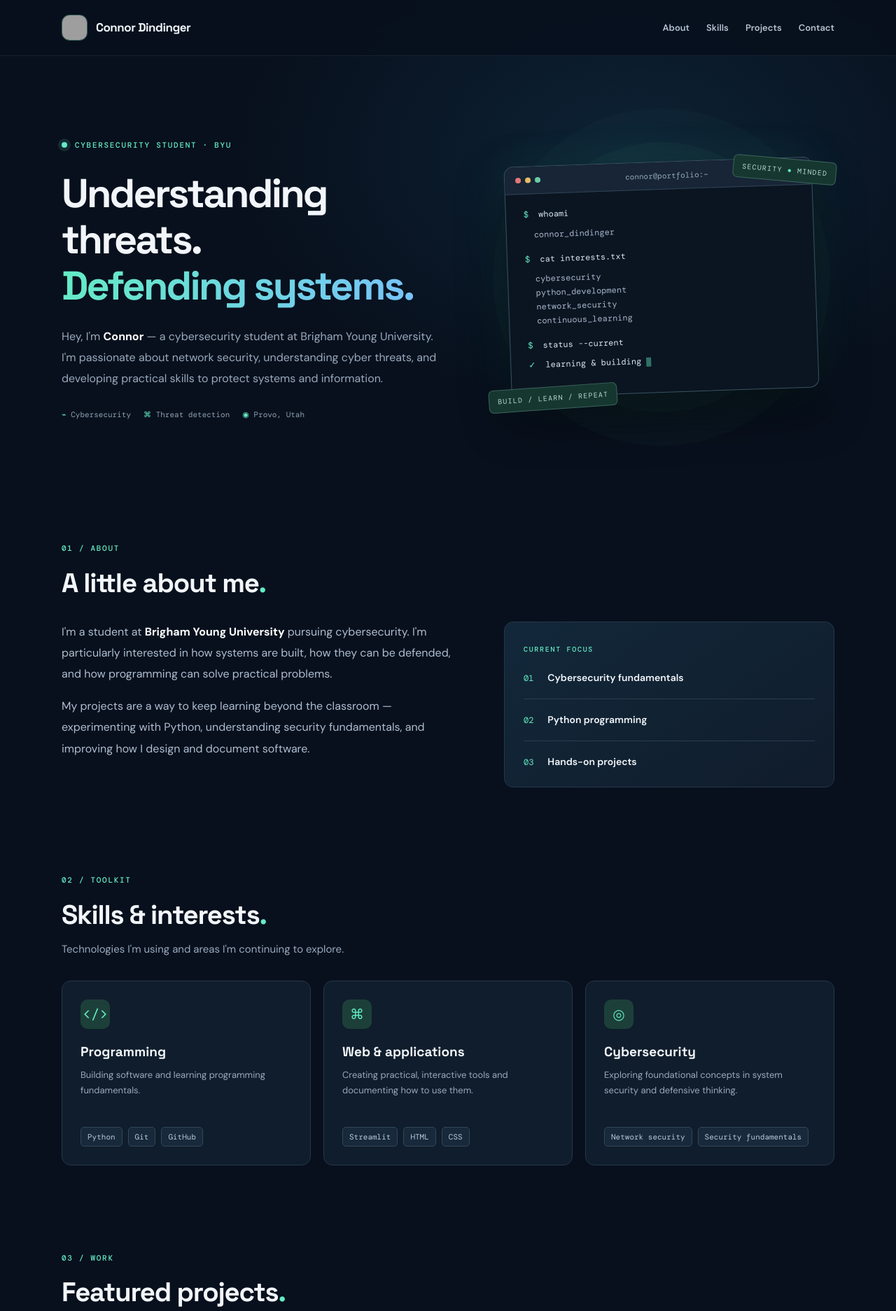
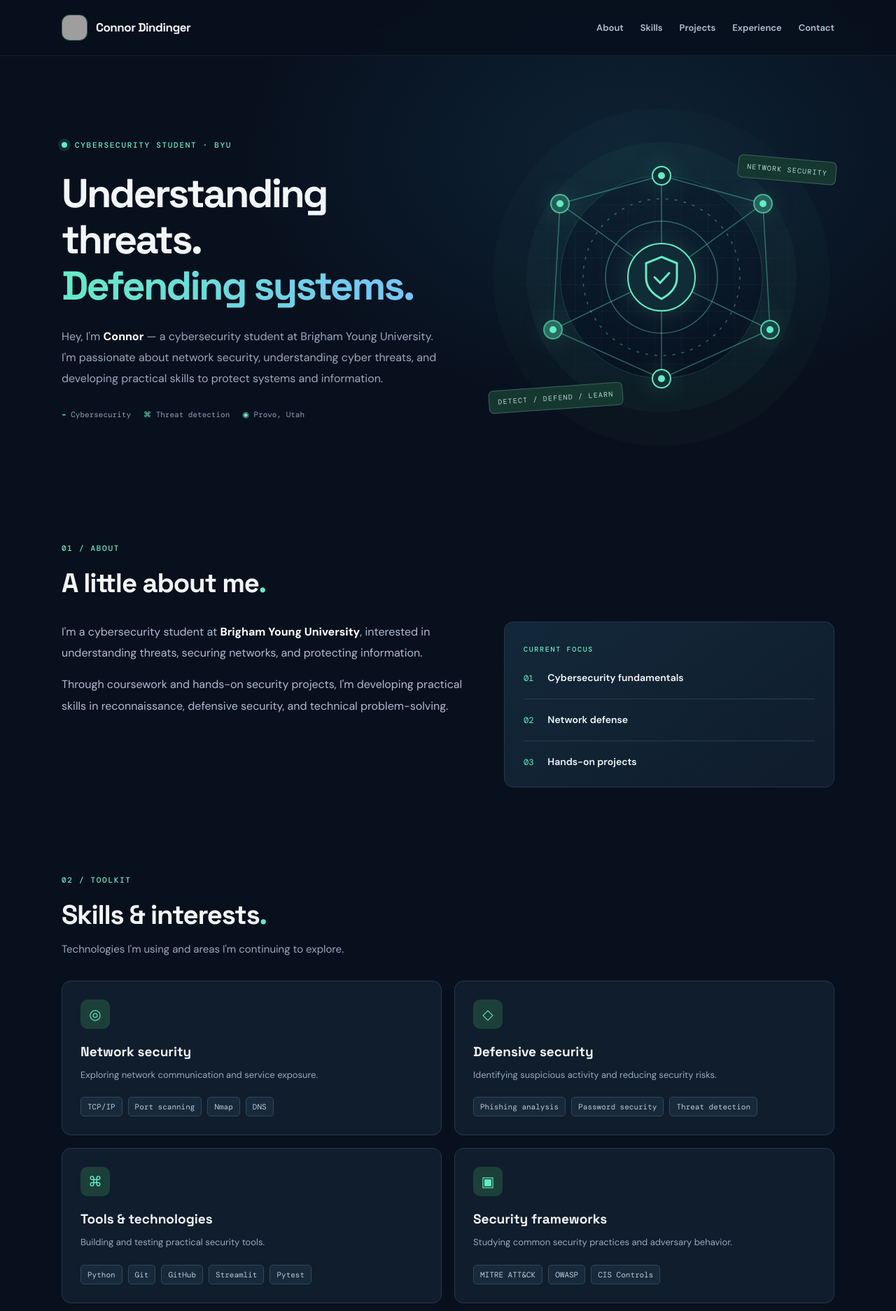
Before and after one commit to cyberseafoam/cyberseafoam.github.io, a plain HTML site: page index.html in a window 1280 px wide. Shown: the top 1873 px of the page at 70% size. Drawn offline with nearby package versions, Linux system fonts and the light colour scheme; grey boxes are pictures that could not be loaded.

Commit message:
Refresh cybersecurity portfolio hero, skills, projects and experience

```diff
--- a/index.html
+++ b/index.html
@@ -5,7 +5,7 @@
   <meta name="viewport" content="width=device-width, initial-scale=1" />
   <meta name="description" content="Connor Dindinger's cybersecurity and programming portfolio. BYU cybersecurity student interested in security tools, networking, and Python." />
   <meta name="theme-color" content="#08101d" />
-  <title>Connor Dindinger | Cybersecurity & Development</title>
+  <title>Connor Dindinger | Cybersecurity Portfolio</title>
   <link rel="icon" type="image/svg+xml" href="favicon.svg" />
   <link rel="preconnect" href="https://fonts.googleapis.com" />
   <link rel="preconnect" href="https://fonts.gstatic.com" crossorigin />
@@ -18,7 +18,7 @@
     <div class="container nav-container">
       <a class="brand" href="#top" aria-label="Connor Dindinger, home"><img class="brand-mark" src="https://github.com/cyberseafoam.png?size=128" alt="" width="37" height="37" style="object-fit:cover;flex-shrink:0;" /><span>Connor Dindinger</span></a>
       <nav aria-label="Main navigation" class="main-nav">
-        <a href="#about">About</a><a href="#skills">Skills</a><a href="#projects">Projects</a><a href="#contact">Contact</a>
+        <a href="#about">About</a><a href="#skills">Skills</a><a href="#projects">Projects</a><a href="#experience">Experience</a><a href="#contact">Contact</a>
       </nav>
 
     </div>
@@ -33,47 +33,34 @@
         <div class="hero-metadata"><span><span class="metadata-icon">⌁</span> Cybersecurity</span><span><span class="metadata-icon">⌘</span> Threat detection</span><span><span class="metadata-icon">◉</span> Provo, Utah</span></div>
       </div>
       <div class="hero-art" aria-hidden="true">
-        <div class="art-grid"></div><div class="orb"></div>
-        <div class="terminal">
-          <div class="terminal-top"><div class="window-dots"><i></i><i></i><i></i></div><span>connor@portfolio:~</span><span class="terminal-symbol">⌘</span></div>
-          <div class="terminal-body">
-            <p><span class="prompt">$</span> whoami</p>
-            <p class="terminal-answer">connor_dindinger</p>
-            <p><span class="prompt">$</span> cat interests.txt</p>
-            <p class="terminal-answer">cybersecurity<br>python_development<br>network_security<br>continuous_learning</p>
-            <p><span class="prompt">$</span> status --current</p>
-            <p><span class="success">✓</span> learning & building <span class="cursor"></span></p>
-          </div>
-        </div>
-        <div class="art-tag art-tag-top">SECURITY <span>●</span> MINDED</div>
-        <div class="art-tag art-tag-bottom">BUILD / LEARN / REPEAT</div>
-      </div>
+<div class="art-grid"></div><div class="orb"></div>
+<svg class="network-art" viewBox="0 0 440 360" fill="none">
+<g stroke="#64ecc4" stroke-opacity=".38" stroke-width="1.5"><path d="M220 180L75 75 65 255 220 180 365 75 375 255 220 180 220 35M220 180V325M75 75L220 35 365 75M65 255L220 325 375 255"/><circle cx="220" cy="180" r="112" stroke-dasharray="4 9"/><circle cx="220" cy="180" r="80"/></g>
+<g fill="#102d35" stroke="#64ecc4" stroke-width="2"><circle class="network-node" style="animation-delay:0s" cx="75" cy="75" r="13"/><circle cx="75" cy="75" r="4" fill="#64ecc4"/><circle class="network-node" style="animation-delay:0.45s" cx="65" cy="255" r="13"/><circle cx="65" cy="255" r="4" fill="#64ecc4"/><circle class="network-node" style="animation-delay:0.9s" cx="365" cy="75" r="13"/><circle cx="365" cy="75" r="4" fill="#64ecc4"/><circle class="network-node" style="animation-delay:1.35s" cx="375" cy="255" r="13"/><circle cx="375" cy="255" r="4" fill="#64ecc4"/><circle class="network-node" style="animation-delay:1.8s" cx="220" cy="35" r="13"/><circle cx="220" cy="35" r="4" fill="#64ecc4"/><circle class="network-node" style="animation-delay:2.25s" cx="220" cy="325" r="13"/><circle cx="220" cy="325" r="4" fill="#64ecc4"/></g>
+<circle cx="220" cy="180" r="48" fill="#102c36" stroke="#64ecc4" stroke-width="2"/><path d="M220 151L242 160V181Q242 199 220 211Q198 199 198 181V160Z" stroke="#64ecc4" stroke-width="3"/><path d="M210 180L218 188 231 174" stroke="#64ecc4" stroke-width="3" stroke-linecap="round"/>
+</svg><div class="art-tag art-tag-top">NETWORK SECURITY</div><div class="art-tag art-tag-bottom">DETECT / DEFEND / LEARN</div></div>
     </section>
 
     <section class="section container" id="about" aria-labelledby="about-title">
       <div class="section-heading"><span class="section-number">01 / ABOUT</span><h2 id="about-title">A little about me<span class="green-dot">.</span></h2></div>
       <div class="about-layout">
-        <div class="about-copy"><p>I'm a student at <strong>Brigham Young University</strong> pursuing cybersecurity. I'm particularly interested in how systems are built, how they can be defended, and how programming can solve practical problems.</p><p>My projects are a way to keep learning beyond the classroom — experimenting with Python, understanding security fundamentals, and improving how I design and document software.</p></div>
-        <div class="about-card"><span class="card-kicker">CURRENT FOCUS</span><div class="focus-item"><span>01</span><strong>Cybersecurity fundamentals</strong></div><div class="focus-item"><span>02</span><strong>Python programming</strong></div><div class="focus-item"><span>03</span><strong>Hands-on projects</strong></div></div>
+        <div class="about-copy"><p>I'm a cybersecurity student at <strong>Brigham Young University</strong>, interested in understanding threats, securing networks, and protecting information.</p><p>Through coursework and hands-on security projects, I'm developing practical skills in reconnaissance, defensive security, and technical problem-solving.</p></div>
+        <div class="about-card"><span class="card-kicker">CURRENT FOCUS</span><div class="focus-item"><span>01</span><strong>Cybersecurity fundamentals</strong></div><div class="focus-item"><span>02</span><strong>Network defense</strong></div><div class="focus-item"><span>03</span><strong>Hands-on projects</strong></div></div>
       </div>
     </section>
 
     <section class="section container" id="skills" aria-labelledby="skills-title">
       <div class="section-heading"><span class="section-number">02 / TOOLKIT</span><h2 id="skills-title">Skills & interests<span class="green-dot">.</span></h2><p>Technologies I'm using and areas I'm continuing to explore.</p></div>
-      <div class="skills-grid">
-        <article class="skill-card"><div class="skill-icon">&lt;/&gt;</div><h3>Programming</h3><p>Building software and learning programming fundamentals.</p><div class="tags"><span>Python</span><span>Git</span><span>GitHub</span></div></article>
-        <article class="skill-card"><div class="skill-icon">⌘</div><h3>Web & applications</h3><p>Creating practical, interactive tools and documenting how to use them.</p><div class="tags"><span>Streamlit</span><span>HTML</span><span>CSS</span></div></article>
-        <article class="skill-card"><div class="skill-icon">◎</div><h3>Cybersecurity</h3><p>Exploring foundational concepts in system security and defensive thinking.</p><div class="tags"><span>Network security</span><span>Security fundamentals</span></div></article>
-      </div>
+      <div class="skills-grid security-grid"><article class="skill-card"><div class="skill-icon">◎</div><h3>Network security</h3><p>Exploring network communication and service exposure.</p><div class="tags"><span>TCP/IP</span><span>Port scanning</span><span>Nmap</span><span>DNS</span></div></article><article class="skill-card"><div class="skill-icon">◇</div><h3>Defensive security</h3><p>Identifying suspicious activity and reducing security risks.</p><div class="tags"><span>Phishing analysis</span><span>Password security</span><span>Threat detection</span></div></article><article class="skill-card"><div class="skill-icon">⌘</div><h3>Tools & technologies</h3><p>Building and testing practical security tools.</p><div class="tags"><span>Python</span><span>Git</span><span>GitHub</span><span>Streamlit</span><span>Pytest</span></div></article><article class="skill-card"><div class="skill-icon">▣</div><h3>Security frameworks</h3><p>Studying common security practices and adversary behavior.</p><div class="tags"><span>MITRE ATT&CK</span><span>OWASP</span><span>CIS Controls</span></div></article></div>
     </section>
 
     <section class="section container" id="projects" aria-labelledby="projects-title">
       <div class="section-heading"><span class="section-number">03 / WORK</span><h2 id="projects-title">Featured projects<span class="green-dot">.</span></h2><p>Projects I've built to put what I'm learning into practice.</p></div>
-      <article class="project-card">
+      <div class="project-grid"><article class="project-card">
         <div class="project-details"><div class="project-meta"><span class="featured-pill">FEATURED PROJECT</span><span class="project-year">PYTHON · STREAMLIT</span></div><h3>Password Strength Analyzer</h3><p>A Python application that evaluates password strength using simple rules, provides a security checklist, and offers suggestions for improvement. Includes a Streamlit web interface and command-line version.</p><div class="tags"><span>Python</span><span>Streamlit</span><span>Password security</span></div><a class="project-link" href="https://github.com/cyberseafoam/password-strength-analyzer" target="_blank" rel="noopener noreferrer">Explore repository <span aria-hidden="true">↗</span></a></div>
         <div class="project-visual" aria-hidden="true"><div class="mock-app"><div class="mock-top"><span>◉</span> Password Strength Analyzer</div><div class="mock-body"><div class="mock-label">PASSWORD CHECK</div><div class="mock-input">••••••••••••••••</div><div class="mock-score"><span>Strength analysis</span><span class="mock-score-label">Sample preview</span></div><div class="mock-meter"><span></span></div><div class="mock-check">✓ Length check</div><div class="mock-check">✓ Character variety</div><div class="mock-check">✓ Improvement suggestions</div></div></div></div>
       </article>
-      <article class="project-card" style="margin-top: 24px;">
+      <article class="project-card">
         <div class="project-details">
           <div class="project-meta"><span class="featured-pill">FEATURED PROJECT</span><span class="project-year">PYTHON · EMAIL SECURITY</span></div>
           <h3>PhishGuard</h3>
@@ -96,7 +83,7 @@
           </div>
         </div>
       </article>
-      <article class="project-card" style="margin-top: 24px;">
+      <article class="project-card">
         <div class="project-details">
           <div class="project-meta"><span class="featured-pill">FEATURED PROJECT</span><span class="project-year">PYTHON · NETWORK SECURITY</span></div>
           <h3>NetGuard</h3>
@@ -119,12 +106,15 @@
           </div>
         </div>
       </article>
-      <div class="more-projects"><div><span class="mini-sparkle">✳</span><strong>More on the way</strong><p>I'm always learning and adding new projects.</p></div><a href="https://github.com/cyberseafoam?tab=repositories" target="_blank" rel="noopener noreferrer">See all repositories <span aria-hidden="true">↗</span></a></div>
+      </div><div class="more-projects"><div><span class="mini-sparkle">✳</span><strong>More on the way</strong><p>I'm always learning and adding new projects.</p></div><a href="https://github.com/cyberseafoam?tab=repositories" target="_blank" rel="noopener noreferrer">See all repositories <span aria-hidden="true">↗</span></a></div>
     </section>
 
+    <section class="section container" id="experience" aria-labelledby="experience-title">
+<div class="section-heading"><span class="section-number">04 / JOURNEY</span><h2 id="experience-title">Education &amp; experience<span class="green-dot">.</span></h2><p>Building a foundation in cybersecurity through study and practical work.</p></div>
+<div class="journey"><article><span class="card-kicker">EDUCATION</span><h3>Brigham Young University</h3><p>Cybersecurity studies</p></article><article><span class="card-kicker">STUDENT INVOLVEMENT</span><h3>Cybersecurity Student Association</h3><p>Learning and connecting with the cybersecurity community.</p></article><article><span class="card-kicker">HANDS-ON LEARNING</span><h3>Independent cybersecurity projects</h3><p>Password Strength Analyzer, PhishGuard and NetGuard.</p></article></div></section>
     <section class="section container" id="contact" aria-labelledby="contact-title">
       <div class="contact-panel" style="display:block;">
-        <span class="section-number">04 / CONTACT</span>
+        <span class="section-number">05 / CONTACT</span>
         <h2 id="contact-title">Let's connect<span class="green-dot">.</span></h2>
         <p>Open to connecting about cybersecurity, projects, and career opportunities.</p>
         <div style="display:grid;grid-template-columns:repeat(auto-fit,minmax(min(100%,240px),1fr));gap:12px;margin-top:24px;">
@@ -140,7 +130,7 @@
       </div>
     </section>
   </main>
-  <footer class="footer container"><span>© <span id="year">2026</span> Connor Dindinger</span><span>Built with curiosity & code.</span><a href="#top">Back to top ↑</a></footer>
+  <footer class="footer container"><span>© <span id="year">2026</span> Connor Dindinger</span><span>Focused on security & continuous learning.</span><a href="#top">Back to top ↑</a></footer>
   <script>document.getElementById('year').textContent = new Date().getFullYear();</script>
 </body>
 </html>
```
